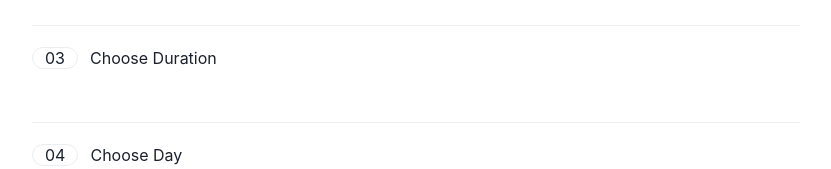
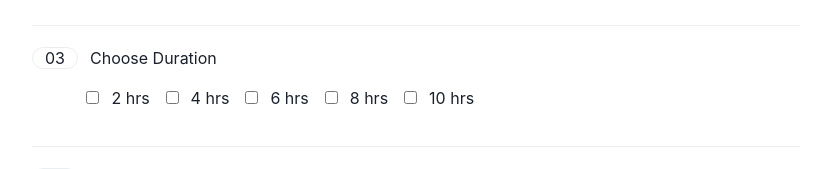
Before and after one commit to TempAvsecretweapon/avsecretweapon-calendar, a Next.js app: page /booking in a window 1280 px wide. Shown: the part 306-475 px from the top of the page, without its empty margins (224-1055 px from the left). Built offline with nearby package versions, Linux system fonts and the light colour scheme; no server answers; what react-confirm would draw is missing.

Commit message:
add: duration selection ui

```diff
--- a/src/app/booking/page.tsx
+++ b/src/app/booking/page.tsx
@@ -103,6 +103,9 @@ const BookingPage = () => {
   const [availableSlots, setAvailableSlots] = React.useState([]);
   const [resources, setResources] = React.useState([]);
   const [selectedResource, setSelectedResource] = React.useState("");
+  const [selectedDuration, setSelectedDuration] = React.useState(0);
+
+  const durations = [2, 4, 6, 8, 10];
 
   const slots = useMemo(() => {
     return availableSlots.reduce((result: any, slot) => {
@@ -137,7 +140,11 @@ const BookingPage = () => {
   }, []);
 
   const handleResourceChange = (id: string) => {
-    setSelectedResource(id === selectedResource ? "" : id);
+    setSelectedResource(id);
+  };
+
+  const handleDurationChange = (duration: number) => {
+    setSelectedDuration(duration);
   };
 
   const bookAppointment = async (date: any) => {
@@ -294,7 +301,20 @@ const BookingPage = () => {
                 </Box>
               </h2>
             </Flex>
-            <Box mx="auto" maxWidth="90%" p={4}></Box>
+            <Box mx="auto" maxWidth="90%" p={4}>
+              <Flex flexWrap="wrap" gap={4}>
+                {durations.map((duration: any) => (
+                  <Flex key={duration} alignItems="center">
+                    <input
+                      type="checkbox"
+                      checked={selectedDuration === duration}
+                      onChange={() => handleDurationChange(duration)}
+                    />
+                    <Text ml={3}>{duration} hrs</Text>
+                  </Flex>
+                ))}
+              </Flex>
+            </Box>
           </Box>
 
           <Box borderTop="1px" borderColor="#ebeef1" py="5">
```
